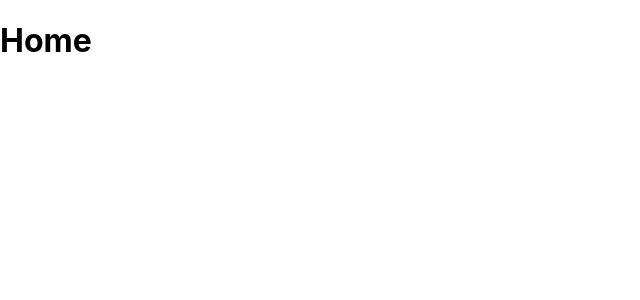
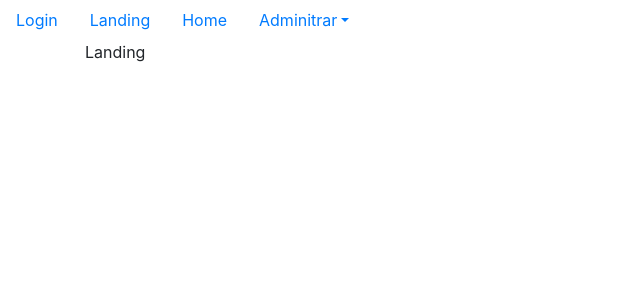
Before and after one commit to jeffmusk/React-Loguin---Authentocation, a React (Create React App) app: page / in a window 1280 px wide. Shown: the top 300 px of the page, without its empty margins (0-640 px from the left). Built offline with nearby package versions, Linux system fonts and the light colour scheme.

Commit message:
creadas rutas y Menu de navegacion

```diff
--- a/src/Constantes/routes.js
+++ b/src/Constantes/routes.js
@@ -0,0 +1,7 @@
+export const LANDING = '/';
+export const SIGN_UP = '/registro';
+export const SIGN_IN = '/login';
+export const HOME = '/home';
+export const ACCOUNT = '/cuenta';
+export const ADMIN = '/admin';
+export const PASSWORD_FORGET = '/pw-forget';
--- a/src/comp/Nav/Nav.js
+++ b/src/comp/Admin/Admin.js
@@ -1,11 +1,11 @@
 import React,{Component} from 'react';
 
-export default class Nav extends Component {
+export default class Admin extends Component {
 
     render() {
         return (
-            <div className="Nav">
-                <h1>Nav</h1>
+            <div className="Admin">
+                Admin
             </div>
         );
     }
--- a/src/comp/App/App.js
+++ b/src/comp/App/App.js
@@ -2,6 +2,12 @@ import React from 'react';
 import {BrowserRouter , Route , Switch, Redirect } from 'react-router-dom';
 import Home from '../Home/Home';
 import {  Container } from 'reactstrap';
+import Navigation from '../Navigation/Navigation';
+import Login from '../Login/Login';
+import Cuenta from '../Cuenta/Cuenta';
+import Admin from '../Admin/Admin';
+import Landing from '../Landing/Landing';
+
 
 
 
@@ -9,11 +15,16 @@ function App() {
   return (
     <BrowserRouter >
 
+      <Navigation />
 
       <Container fluid={false}  >
         <Switch>
 
-        <Route exact path="/" component={Home} />
+        <Route exact path="/" component={Landing} />
+        <Route exact path="/login" component={Login} />
+        <Route exact path="/home" component={Home} />
+        <Route exact path="/cuenta" component={Cuenta} />
+        <Route exact path="/admin" component={Admin} />
 
 
           />
--- /dev/null
+++ b/src/comp/Cuenta/Cuenta.js
@@ -0,0 +1,12 @@
+import React,{Component} from 'react';
+
+export default class Cuenta extends Component {
+
+    render() {
+        return (
+            <div className="class-name">
+                Cuenta
+            </div>
+        );
+    }
+}
--- /dev/null
+++ b/src/comp/Landing/Landing.js
@@ -0,0 +1,12 @@
+import React,{Component} from 'react';
+
+export default class Landing extends Component {
+
+    render() {
+        return (
+            <div className="Landing">
+                Landing
+            </div>
+        );
+    }
+}
--- /dev/null
+++ b/src/comp/Login/Login.js
@@ -0,0 +1,12 @@
+import React,{Component} from 'react';
+
+export default class Login extends Component {
+
+    render() {
+        return (
+            <div className="Login">
+                Login
+            </div>
+        );
+    }
+}
--- /dev/null
+++ b/src/comp/Navigation/Navigation.js
@@ -0,0 +1,58 @@
+import React from 'react';
+import { Nav, NavItem, Dropdown, DropdownItem, DropdownToggle, DropdownMenu, NavLink } from 'reactstrap';
+import { Link } from 'react-router-dom';
+import * as Routes from '../../Constantes/routes'
+
+export default class Example extends React.Component {
+  constructor(props) {
+    super(props);
+
+    this.toggle = this.toggle.bind(this);
+    this.state = {
+      dropdownOpen: false
+    };
+  }
+
+  toggle() {
+    this.setState({
+      dropdownOpen: !this.state.dropdownOpen
+    });
+  }
+
+  render() {
+    return (
+      <div>
+        <Nav pills>
+          <NavItem>
+              <NavLink  tag={Link} to={Routes.SIGN_IN} >Login</NavLink>
+            </NavItem>
+            <NavItem>
+            <NavLink  tag={Link} to={Routes.LANDING} >Landing</NavLink>
+          </NavItem>
+
+          <NavItem>
+            <NavLink tag={Link} to={Routes.HOME}>Home</NavLink>
+          </NavItem>
+          <Dropdown nav isOpen={this.state.dropdownOpen} toggle={this.toggle}>
+            <DropdownToggle nav caret>
+              Adminitrar
+            </DropdownToggle>
+            <DropdownMenu>
+              <DropdownItem header>Cuentas</DropdownItem>
+
+              <DropdownItem>
+              <NavItem>
+                <NavLink  tag={Link} to={Routes.ACCOUNT} >Mi cuenta</NavLink>
+              </NavItem>
+              </DropdownItem>
+              <DropdownItem divider />
+              <DropdownItem tag={Link} to={Routes.ADMIN}>Adminitrador</DropdownItem>
+            </DropdownMenu>
+          </Dropdown>
+
+
+        </Nav>
+      </div>
+    );
+  }
+}
--- a/src/index.js
+++ b/src/index.js
@@ -3,6 +3,7 @@ import ReactDOM from 'react-dom';
 import './index.css';
 import App from '../src/comp/App/App';
 import * as serviceWorker from './serviceWorker';
+import 'bootstrap/dist/css/bootstrap.min.css';
 
 ReactDOM.render(<App />, document.getElementById('root'));
 
```
